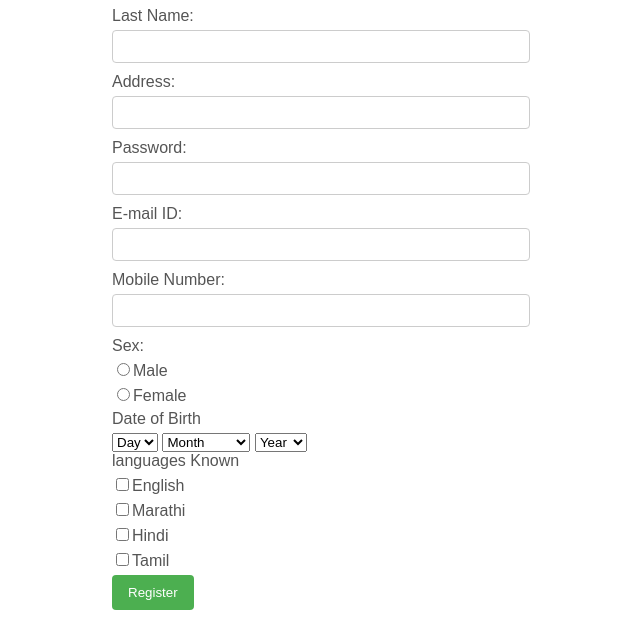
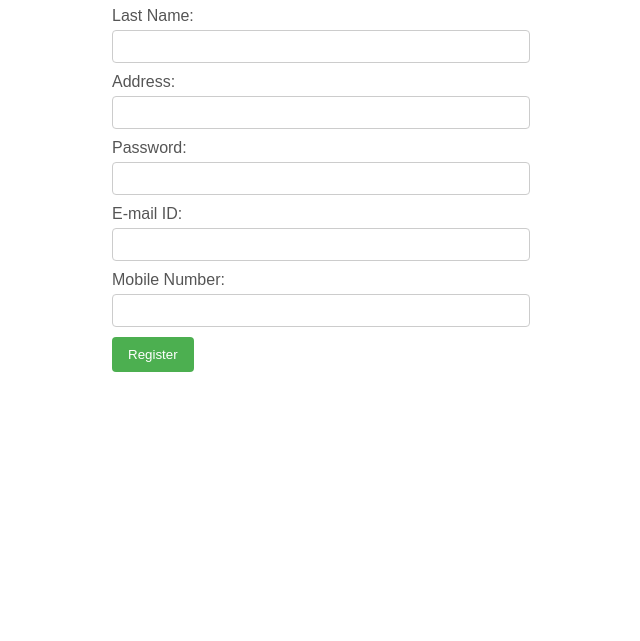
Before and after one commit to PadmajaPenshanwar/ToDoList, a plain HTML site: page PS-8/registration.html in a window 1280 px wide. Shown: the part 159-800 px from the top of the page, without its empty margins (328-968 px from the left). Drawn offline with Linux system fonts and the light colour scheme.

Commit message:
first commit

```diff
--- a/PS-8/registration.html
+++ b/PS-8/registration.html
@@ -25,37 +25,6 @@
     <label for="mobileNumber">Mobile Number:</label>
     <input type="tel" id="mobileNumber" name="mobileNumber" required><br>
 
-    <label for="sex">Sex:</label>
-    <label for="male"><input type="radio" id="male" name="sex" value="male" required>Male</label>
-    <label for="female"><input type="radio" id="female" name="sex" value="female" required>Female</label>
-
-    <label for="dob">Date of Birth</label>
-    <select name="dobDay" id="dobDay" required>
-      <option value="" disabled selected>Day</option>
-    </select>
-    <select name="dobmonth" id="dobMonth" required>
-      <option value="" disabled selected>Month</option>
-      <option value="January">January</option>
-      <option value="February">February</option>
-      <option value="March">March</option>
-      <option value="April">April</option>
-      <option value="May">May</option>
-      <option value="June">June</option>
-      <option value="July">July</option>
-      <option value="August">August</option>
-      <option value="Saptember">Saptember</option>
-      <option value="October">October</option>
-      <option value="November">November</option>
-      <option value="December">December</option>
-    </select>
-    <select name="dobYear" id="dobYear" required>
-      <option value="" disabled selected>Year</option>
-    </select><br>
-    <label for="languages">languages Known</label>
-    <label for="english"><input type="checkbox" id="english" name="languages" value="english">English</label>
-    <label for="marathi"><input type="checkbox" id="marathi" name="languages" value="marathi">Marathi</label>
-    <label for="hindi"><input type="checkbox" id="hindi" name="languages" value="hindi">Hindi</label>
-    <label for="tamil"><input type="checkbox" id="tamil" name="languages" value="tamil">Tamil</label>
     <input type="submit" value="Register">
 
   </form>
--- a/PS-8/registration.js
+++ b/PS-8/registration.js
@@ -6,7 +6,7 @@ function validateForm() {
     var email = document.getElementById("email").value;
     var mobileNumber = document.getElementById("mobileNumber").value;
 
-    if (!/^[a-zA-Z]+$/.test(firstName) || firstName.length < 6) {
+    if (!/^[a-zA-Z]{6,}$/.test(firstName)) {
       alert("First name should contain alphabets only and be at least 6 characters long.");
       return false;
     }
@@ -16,18 +16,8 @@ function validateForm() {
       return false;
     }
 
-    if (!/^\w+([\.-]?\w+)@\w+([\.-]?\w+)(\.\w{2,3})+$/.test(email)) {
-      alert("Invalid email format.");
-      return false;
-    }
-
     if (!/^\d{10}$/.test(mobileNumber)) {
       alert("Mobile number should contain 10 digits only.");
-      return false;
-    }
-
-    if (lastName.trim() === "" || address.trim() === "") {
-      alert("Last name and address should not be empty.");
       return false;
     }
 
```
